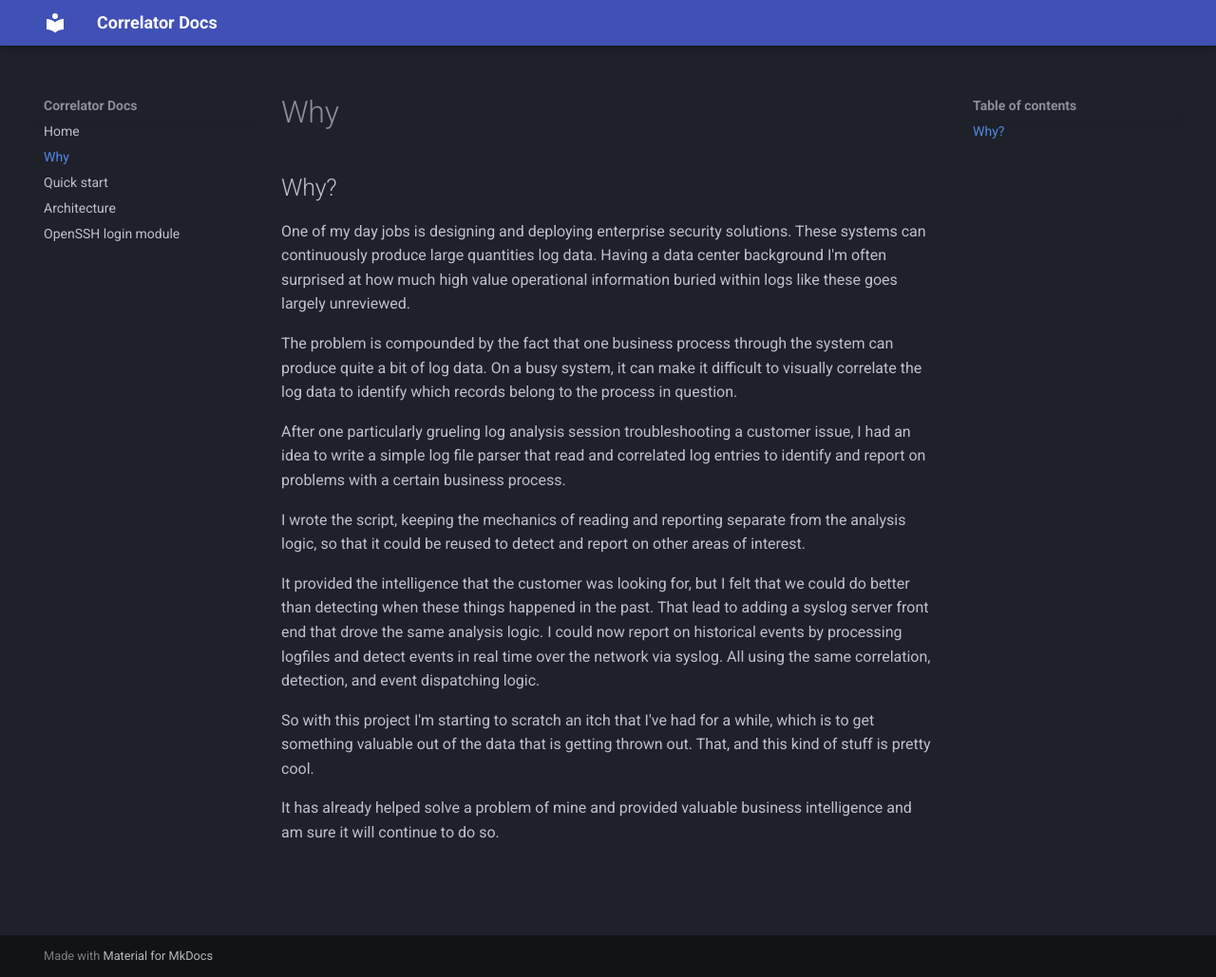
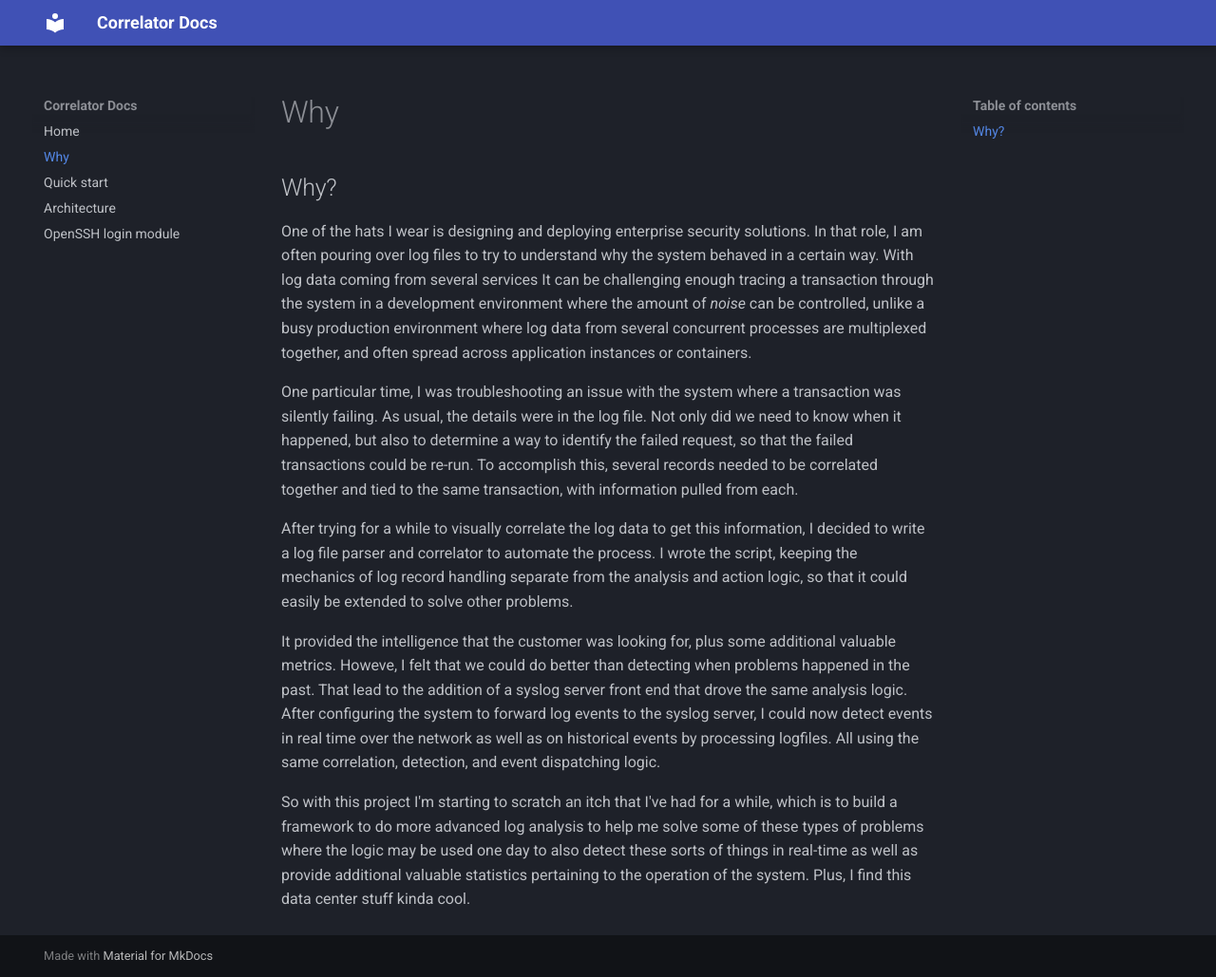
Before and after one commit to dagainz/Correlator, an MkDocs documentation site: the page built from docs/why.md, in a window 1280 px wide and 1029 px high. Shown: the whole window at 95% size. Built offline with MkDocs 1.6.1 and Material for MkDocs 9.7.7, drawn with Linux system fonts in a browser that asks for light colours.

Commit message:
Doc updates

```diff
--- a/docs/why.md
+++ b/docs/why.md
@@ -1,26 +1,27 @@
 ## Why?
 
-One of my day jobs is designing and deploying enterprise security solutions. These systems can continuously produce
-large quantities log data. Having a data center background I'm often surprised at how much high value operational
-information buried within logs like these goes largely unreviewed.
+One of the hats I wear is designing and deploying enterprise security solutions. In that role, I am often pouring over
+log files to try to understand why the system behaved in a certain way. With log data coming from several services
+It can be challenging enough tracing a transaction through the system in a development environment where the amount of
+*noise* can be controlled, unlike a busy production environment where log data from several concurrent processes are
+multiplexed together, and often spread across application instances or containers.
 
-The problem is compounded by the fact that one business process through the system can produce quite a bit of log
-data. On a busy system, it can make it difficult to visually correlate the log data to identify which records belong
-to the process in question.
+One particular time, I was troubleshooting an issue with the system where a transaction was silently failing.
+As usual, the details were in the log file. Not only did we need to know when it happened, but also to determine
+a way to identify the failed request, so that the failed transactions could be re-run. To accomplish this, several
+records needed to be correlated together and tied to the same transaction, with information pulled from each.
 
-After one particularly grueling log analysis session troubleshooting a customer issue, I had an idea to write a simple
-log file parser that read and correlated log entries to identify and report on problems with a certain business process.
+After trying for a while to visually correlate the log data to get this information, I decided to write a log file
+parser and correlator to automate the process. I wrote the script, keeping the mechanics of log record handling
+separate from the analysis and action logic, so that it could easily be extended to solve other problems.
 
-I wrote the script, keeping the mechanics of reading and reporting separate from the analysis logic, so that it
-could be reused to detect and report on other areas of interest.
+It provided the intelligence that the customer was looking for, plus some additional valuable metrics. Howeve, I felt
+that we could do better than detecting when problems happened in the past. That lead to the addition of a syslog server
+front end that drove the same analysis logic. After configuring the system to forward log events to the syslog
+server, I could now detect events in real time over the network as well as on historical events by processing logfiles.
+All using the same correlation, detection, and event dispatching logic.
 
-It provided the intelligence that the customer was looking for, but I felt that we could do better than detecting when
-these things happened in the past. That lead to adding a syslog server front end that drove the same analysis
-logic. I could now report on historical events by processing logfiles and detect events in real time over the network
-via syslog. All using the same correlation, detection, and event dispatching logic.
-
-So with this project I'm starting to scratch an itch that I've had for a while, which is to get something valuable
-out of the data that is getting thrown out. That, and this kind of stuff is pretty cool.
-
-It has already helped solve a problem of mine and provided valuable business intelligence and am sure it will continue
-to do so.
+So with this project I'm starting to scratch an itch that I've had for a while, which is to build a framework to do
+more advanced log analysis to help me solve some of these types of problems where the logic may be used one day
+to also detect these sorts of things in real-time as well as provide additional valuable statistics pertaining
+to the operation of the system. Plus, I find this data center stuff kinda cool.
```
Also changed, not shown: docs/architecture.md (+5 -2 lines), docs/reference.md (deleted, +0 -1 lines).
